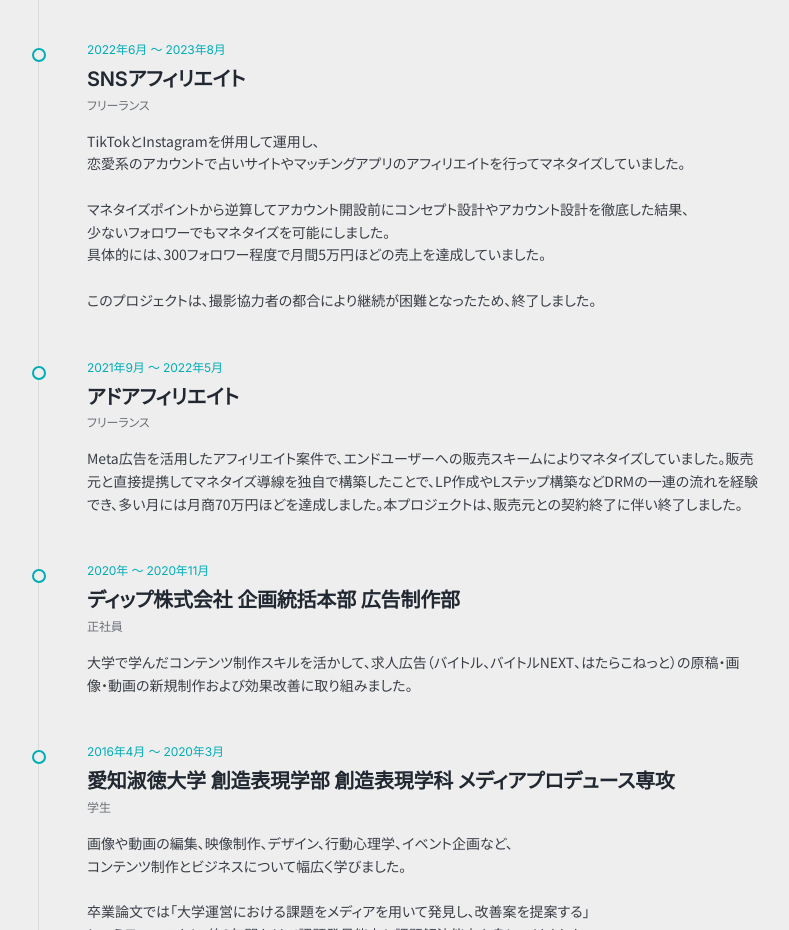
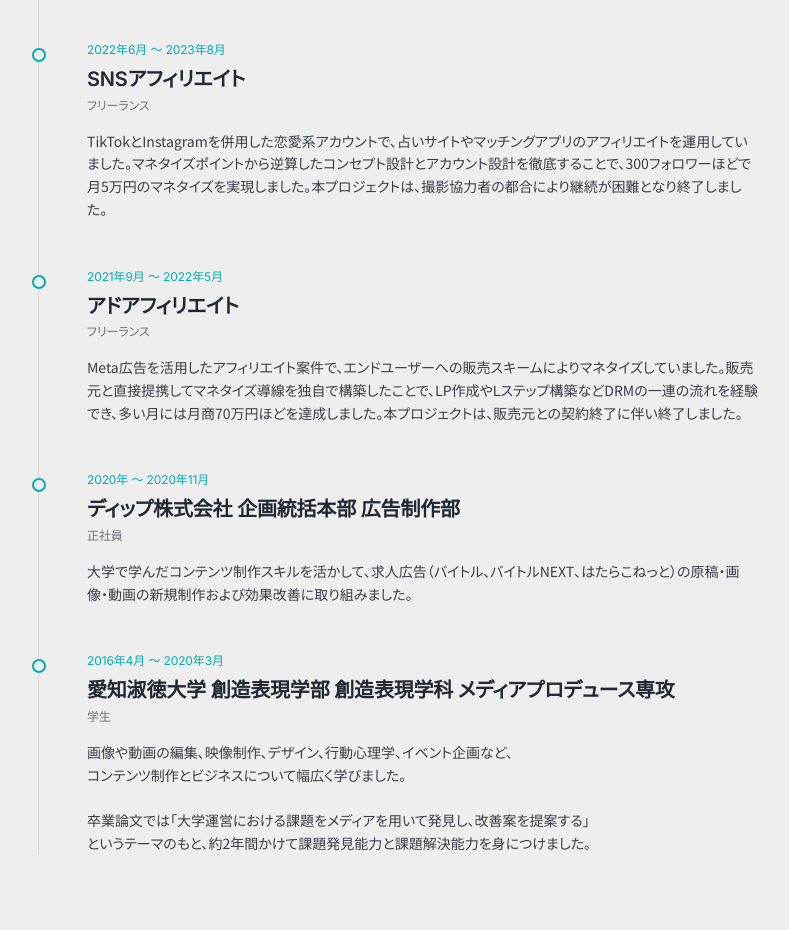
Before and after one commit to tomitayuto/portfolio-site, a Next.js app: page / in a window 1280 px wide. Shown: the part 7680-8610 px from the top of the page, without its empty margins (66-855 px from the left). Built offline with nearby package versions, Linux system fonts and the light colour scheme.

Commit message:
copy(Career): SNSアフィリエイトの本文を圧縮版に差し替え
Co-Authored-By: Claude Opus 4.7 <noreply@anthropic.com>

```diff
--- a/app/data/site.ts
+++ b/app/data/site.ts
@@ -211,14 +211,7 @@ Web広告集客における戦略立案から、広告アカウントの作成
     period: "2022年6月 〜 2023年8月",
     title: "SNSアフィリエイト",
     role: "フリーランス",
-    body: `TikTokとInstagramを併用して運用し、
-恋愛系のアカウントで占いサイトやマッチングアプリのアフィリエイトを行ってマネタイズしていました。
-
-マネタイズポイントから逆算してアカウント開設前にコンセプト設計やアカウント設計を徹底した結果、
-少ないフォロワーでもマネタイズを可能にしました。
-具体的には、300フォロワー程度で月間5万円ほどの売上を達成していました。
-
-このプロジェクトは、撮影協力者の都合により継続が困難となったため、終了しました。`,
+    body: `TikTokとInstagramを併用した恋愛系アカウントで、占いサイトやマッチングアプリのアフィリエイトを運用していました。マネタイズポイントから逆算したコンセプト設計とアカウント設計を徹底することで、300フォロワーほどで月5万円のマネタイズを実現しました。本プロジェクトは、撮影協力者の都合により継続が困難となり終了しました。`,
   },
   {
     period: "2021年9月 〜 2022年5月",
```
